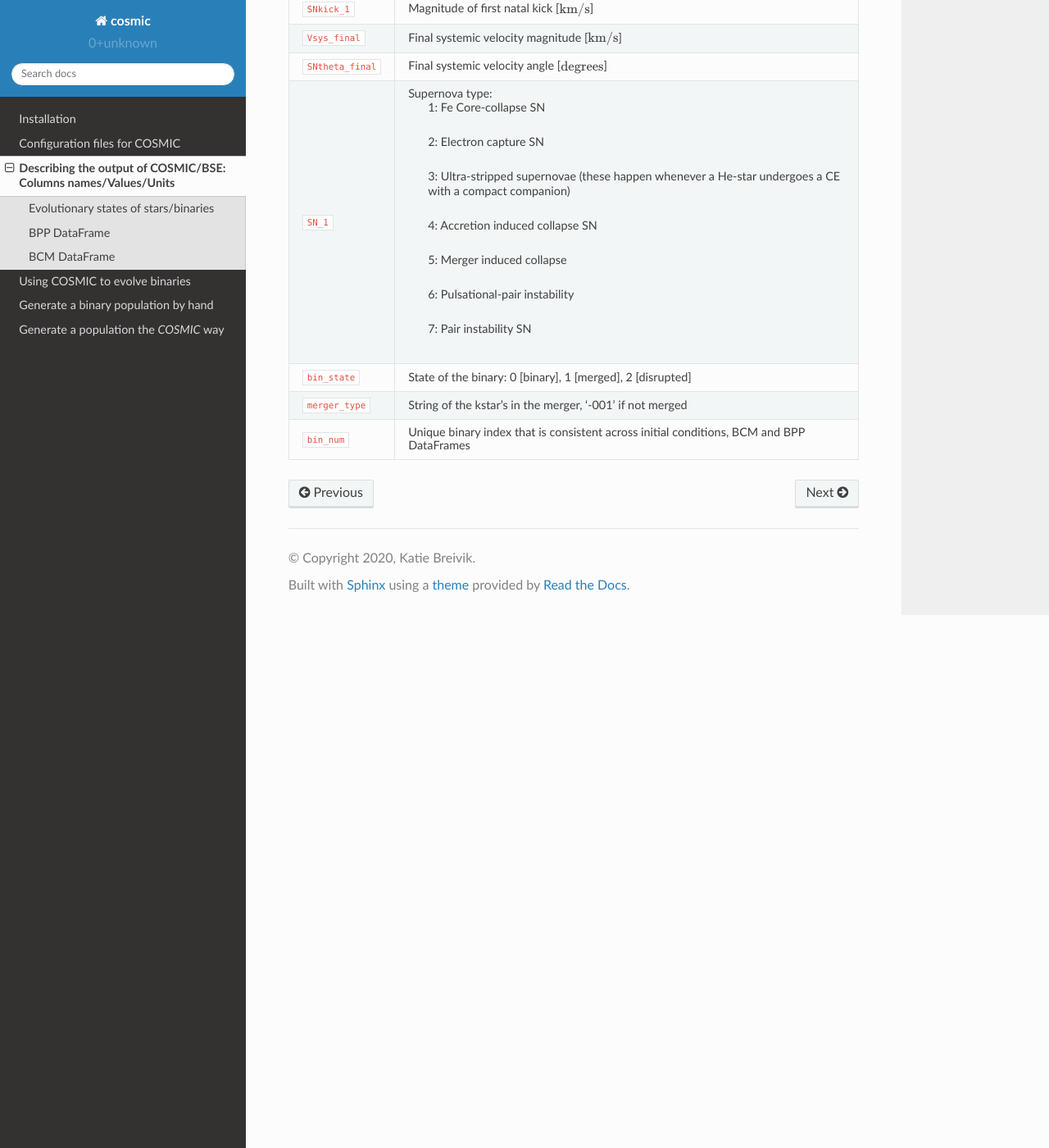
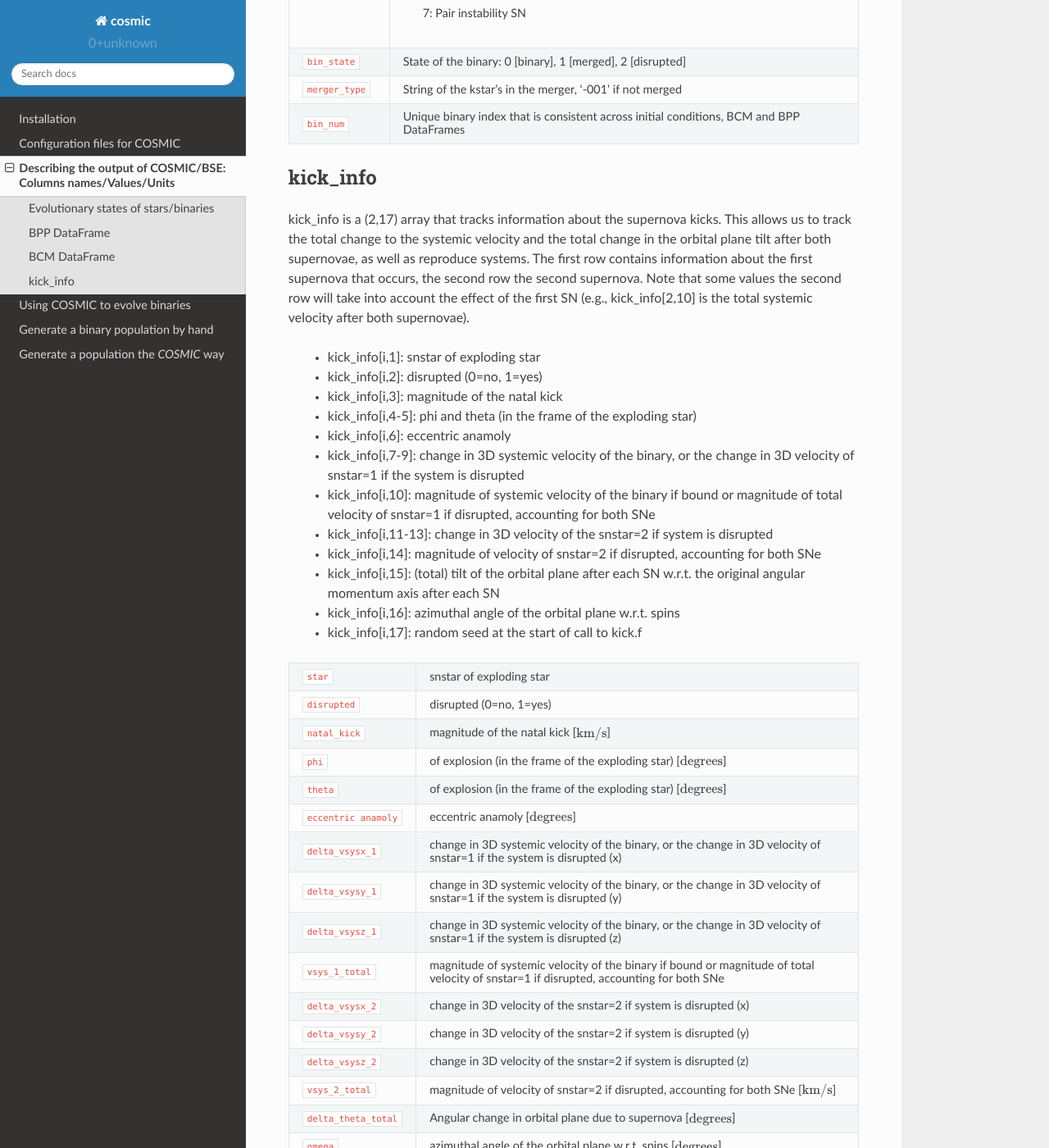
Before and after one commit to COSMIC-PopSynth/COSMIC, a Sphinx documentation site: the page built from docs/output_info/index.rst, in a window 1280 px wide and 1400 px high, scrolled down 3882 px. Shown: the whole window at 82% size. Built offline with Sphinx 7.4.7 and the Read the Docs theme 2.0.0, drawn with Linux system fonts in a browser that asks for light colours; formulas are drawn with MathJax 3; some of the changed text lies outside the part shown.

Commit message:
Updating RROL column name to RRLO

```diff
--- a/docs/examples/index.rst
+++ b/docs/examples/index.rst
@@ -188,9 +188,9 @@ First, print all time steps during mass transfer
 
     In [16]: BSEDict = {'xi': 1.0, 'bhflag': 1, 'neta': 0.5, 'windflag': 3, 'wdflag': 1, 'alpha1': 1.0, 'pts1': 0.001, 'pts3': 0.02, 'pts2': 0.01, 'epsnov': 0.001, 'hewind': 0.5, 'ck': 1000, 'bwind': 0.0, 'lambdaf': 0.5, 'mxns': 3.0, 'beta': 0.125, 'tflag': 1, 'acc2': 1.5, 'remnantflag': 3, 'ceflag': 0, 'eddfac': 1.0, 'ifflag': 0, 'bconst': 3000, 'sigma': 265.0, 'gamma': -1.0, 'pisn': 45.0, 'natal_kick_array' : [[-100.0,-100.0,-100.0,-100.0,0.0], [-100.0,-100.0,-100.0,-100.0,0.0]], 'bhsigmafrac' : 1.0, 'polar_kick_angle' : 90, 'qcrit_array' : [1000.0,1000.0,1000.0,1000.0,1000.0,1000.0,1000.0,1000.0,1000.0, 1000.0,1000.0,1000.0,1000.0,1000.0,1000.0,1000.0],'cekickflag' : 2, 'cehestarflag' : 0, 'cemergeflag' : 0, 'ecsn' : 2.5, 'ecsn_mlow' : 1.4, 'aic' : 1, 'ussn' : 0, 'sigmadiv' :-20.0, 'qcflag' : 2, 'eddlimflag' : 0, 'fprimc_array' : [2.0/21.0,2.0/21.0,2.0/21.0,2.0/21.0,2.0/21.0,2.0/21.0,2.0/21.0,2.0/21.0,2.0/21.0,2.0/21.0,2.0/21.0,2.0/21.0,2.0/21.0,2.0/21.0,2.0/21.0,2.0/21.0], 'bhspinflag' : 0, 'bhspinmag' : 0.0, 'rejuv_fac' : 1.0, 'rejuvflag' : 0, 'htpmb' : 1, 'ST_cr' : 1, 'ST_tide' : 0, 'bdecayfac' : 1, 'rembar_massloss' : 0.5, 'zsun' : 0.017}
 
-    In [16]: bpp, bcm, initC, kick_info = Evolve.evolve(initialbinarytable=single_binary, BSEDict=BSEDict, timestep_conditions =[['RROL_1>=1', 'dtp=0.0'], ['RROL_2>=1', 'dtp=0.0']])
+    In [16]: bpp, bcm, initC, kick_info = Evolve.evolve(initialbinarytable=single_binary, BSEDict=BSEDict, timestep_conditions =[['RRLO_1>=1', 'dtp=0.0'], ['RRLO_2>=1', 'dtp=0.0']])
 
-    In [16]: print(bcm[['tphys', 'kstar_1', 'kstar_2', 'mass_1', 'mass_2', 'RROL_1', 'RROL_2']])
+    In [16]: print(bcm[['tphys', 'kstar_1', 'kstar_2', 'mass_1', 'mass_2', 'RRLO_1', 'RRLO_2']])
 
 Second, pick a certain resolution for the bcm array until the system mergers or is disrutped and then only print the final state
 
--- a/docs/output_info/index.rst
+++ b/docs/output_info/index.rst
@@ -71,29 +71,15 @@ This `pandas.DataFrame` tracks a selection of binary parameters at key evolution
 Entries are added with changes in the :ref:`evolve-type-table`.
 All values with a `_1` label refer to the primary; the BPP DataFrame also includes the same column for the secondary with `_1` replaced by `_2`
 
-BPP_COLUMNS = ['tphys', 'mass_1', 'mass_2', 'kstar_1', 'kstar_2' ,
-               'sep', 'porb', 'ecc', 'RROL_1', 'RROL_2', 'evol_type',
-               'Vsys_1', 'Vsys_2', 'SNkick', 'SNtheta',
-               'aj_1', 'aj_2', 'tms_1', 'tms_2',
-               'massc_1', 'massc_2', 'rad_1', 'rad_2',
-               'mass0_1', 'mass0_2', 'lum_1', 'lum_2', 'teff_1', 'teff_2',
-               'radc_1', 'radc_2', 'menv_1', 'menv_2', 'renv_1', 'renv_2',
-               'omega_spin_1', 'omega_spin_2', 'B_1', 'B_2', 'bacc_1', 'bacc_2',
-               'tacc_1', 'tacc_2', 'epoch_1', 'epoch_2',
-               'bhspin_1','bhspin_2', 'bin_num']
-
 ================  =====================================================
 ``tphys``         Evolution time [:math:`{\rm{Myr}}`]
 ``mass_1``        Primary mass [:math:`{\mathrm{M}_\odot}`]
 ``kstar_1``       Evolutionary state of primary (see :ref:`kstar-table`)
 ``sep``           Semimajor axis [:math:`{\mathrm{R}_\odot}`]
-``porb``          Orbital period [:matH:`{\rm{days}}`]
+``porb``          Orbital period [:math:`{\rm{days}}`]
 ``ecc``           Eccentricity
-``RROL_1``        Primary radius divided by Roche lobe radius
+``RRLO_1``        Primary radius divided by Roche lobe radius
 ``evol_type``     Key moment in evolution (see :ref:`evolve-type-table`)
-``Vsys_1``        Change in systemic velocity due to first SN [:math:`{\rm{km/s}}`]
-``SNkick``        Magnitude of supernova natal kick [:math:`{\rm{km/s}}`]
-``SNtheta``       Angular change in orbital plane due to supernova [:math:`{\rm{degrees}}`]
 ``aj_1``          Effective age of the primary [:math:`{\rm{Myr}}`]
 ``tms_1``         Primary main sequence lifetime [:math:`{\rm{Myr}}`]
 ``massc_1``       Primary core mass [:math:`{\mathrm{M}_\odot}`]
@@ -134,16 +120,13 @@ All values with a `_1` label refer to the primary; the BCM DataFrame also includ
 ``menv_1``         Primary envelope mass [:math:`{\mathrm{M}_\odot}`]
 ``renv_1``         Primary envelope radius [:math:`{\mathrm{R}_\odot}`]
 ``epoch_1``        Primary epoch [:math:`\rm{Myr}`]
-``ospin_1``        Primary spin [:math:`\rm{rad/yr}`]
+``omega_spin_1``        Primary spin [:math:`\rm{rad/yr}`]
 ``deltam_1``       Primary mass transfer rate [:math:`{\mathrm{M}_\odot/\rm{yr}}`]
-``RROL_1``         Primary radius divided by Roche lobe radius
+``RRLO_1``         Primary radius divided by Roche lobe radius
 ``porb``           Orbital period [:math:`\rm{days}`]
 ``sep``            Semimajor axis [:math:`\mathrm{R}_{\odot}`]
 ``ecc``            Eccentricity
 ``B_1``            Neutron star magnetic field [:math:`{\rm{G}}`]
-``SNkick_1``       Magnitude of first natal kick [:math:`{\rm{km/s}}`]
-``Vsys_final``     Final systemic velocity magnitude [:math:`{\rm{km/s}}`]
-``SNtheta_final``  Final systemic velocity angle [:math:`{\rm{degrees}}`]
 ``SN_1``           Supernova type:
 
                     1: Fe Core-collapse SN
@@ -163,3 +146,49 @@ All values with a `_1` label refer to the primary; the BCM DataFrame also includ
 ``merger_type``    String of the kstar's in the merger, '-001' if not merged
 ``bin_num``        Unique binary index that is consistent across initial conditions, BCM and BPP DataFrames
 =================  =====================================================
+
+kick_info
+---------
+kick_info is a (2,17) array that tracks information about the supernova
+kicks. This allows us to track the total change to the systemic
+velocity and the total change in the orbital plane tilt after both
+supernovae, as well as reproduce systems.
+The first row contains information about the first supernova that
+occurs, the second row the second supernova.
+Note that some values the second row will take into account the
+effect of the first SN (e.g., kick_info[2,10] is the total systemic
+velocity after both supernovae).
+
+  * kick_info[i,1]: snstar of exploding star
+  * kick_info[i,2]: disrupted (0=no, 1=yes)
+  * kick_info[i,3]: magnitude of the natal kick
+  * kick_info[i,4-5]: phi and theta (in the frame of the exploding star)
+  * kick_info[i,6]: eccentric anamoly
+  * kick_info[i,7-9]: change in 3D systemic velocity of the binary, or the change in 3D velocity of snstar=1 if the system is disrupted
+  * kick_info[i,10]: magnitude of systemic velocity of the binary if bound or magnitude of total velocity of snstar=1 if disrupted, accounting for both SNe
+  * kick_info[i,11-13]: change in 3D velocity of the snstar=2 if system is disrupted
+  * kick_info[i,14]: magnitude of velocity of snstar=2 if disrupted,  accounting for both SNe
+  * kick_info[i,15]: (total) tilt of the orbital plane after each SN w.r.t. the original angular momentum axis after each SN
+  * kick_info[i,16]: azimuthal angle of the orbital plane w.r.t. spins
+  * kick_info[i,17]: random seed at the start of call to kick.f
+
+=====================  =====================================================
+``star``               snstar of exploding star
+``disrupted``          disrupted (0=no, 1=yes)
+``natal_kick``         magnitude of the natal kick [:math:`{\rm{km/s}}`]
+``phi``                of explosion (in the frame of the exploding star) [:math:`{\rm{degrees}}`]
+``theta``              of explosion (in the frame of the exploding star) [:math:`{\rm{degrees}}`]
+``eccentric anamoly``  eccentric anamoly [:math:`{\rm{degrees}}`]
+``delta_vsysx_1``      change in 3D systemic velocity of the binary, or the change in 3D velocity of snstar=1 if the system is disrupted (x)
+``delta_vsysy_1``      change in 3D systemic velocity of the binary, or the change in 3D velocity of snstar=1 if the system is disrupted (y)
+``delta_vsysz_1``      change in 3D systemic velocity of the binary, or the change in 3D velocity of snstar=1 if the system is disrupted (z)
+``vsys_1_total``       magnitude of systemic velocity of the binary if bound or magnitude of total velocity of snstar=1 if disrupted, accounting for both SNe
+``delta_vsysx_2``      change in 3D velocity of the snstar=2 if system is disrupted (x)
+``delta_vsysy_2``      change in 3D velocity of the snstar=2 if system is disrupted (y)
+``delta_vsysz_2``      change in 3D velocity of the snstar=2 if system is disrupted (z)
+``vsys_2_total``       magnitude of velocity of snstar=2 if disrupted,  accounting for both SNe [:math:`{\rm{km/s}}`]
+``delta_theta_total``  Angular change in orbital plane due to supernova [:math:`{\rm{degrees}}`]
+``omega``              azimuthal angle of the orbital plane w.r.t. spins [:math:`{\rm{degrees}}`]
+``randomseed``         random seed at the start of call to kick.f
+
+=====================  =====================================================
```
Also changed, not shown: 9 other files.
